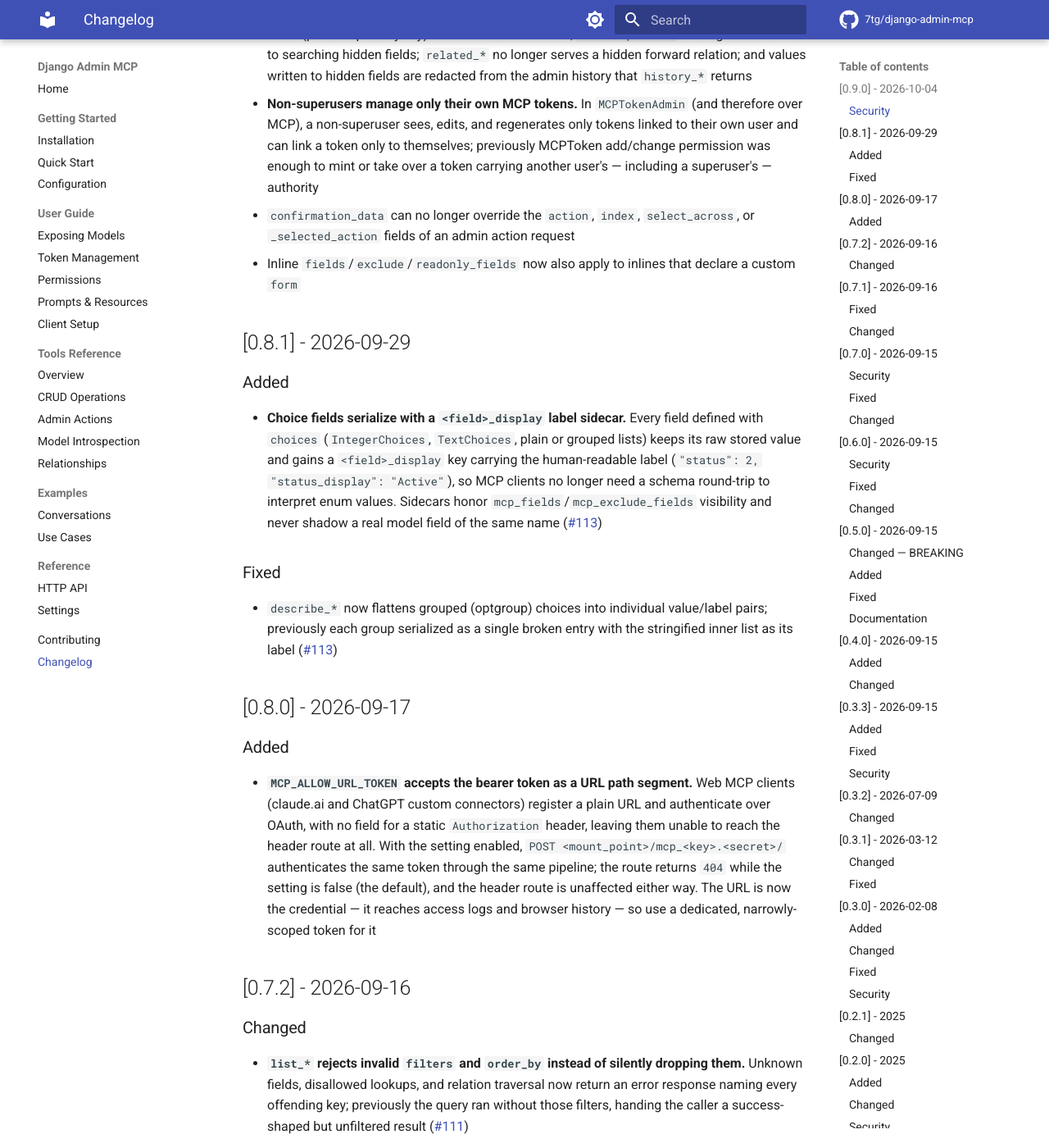
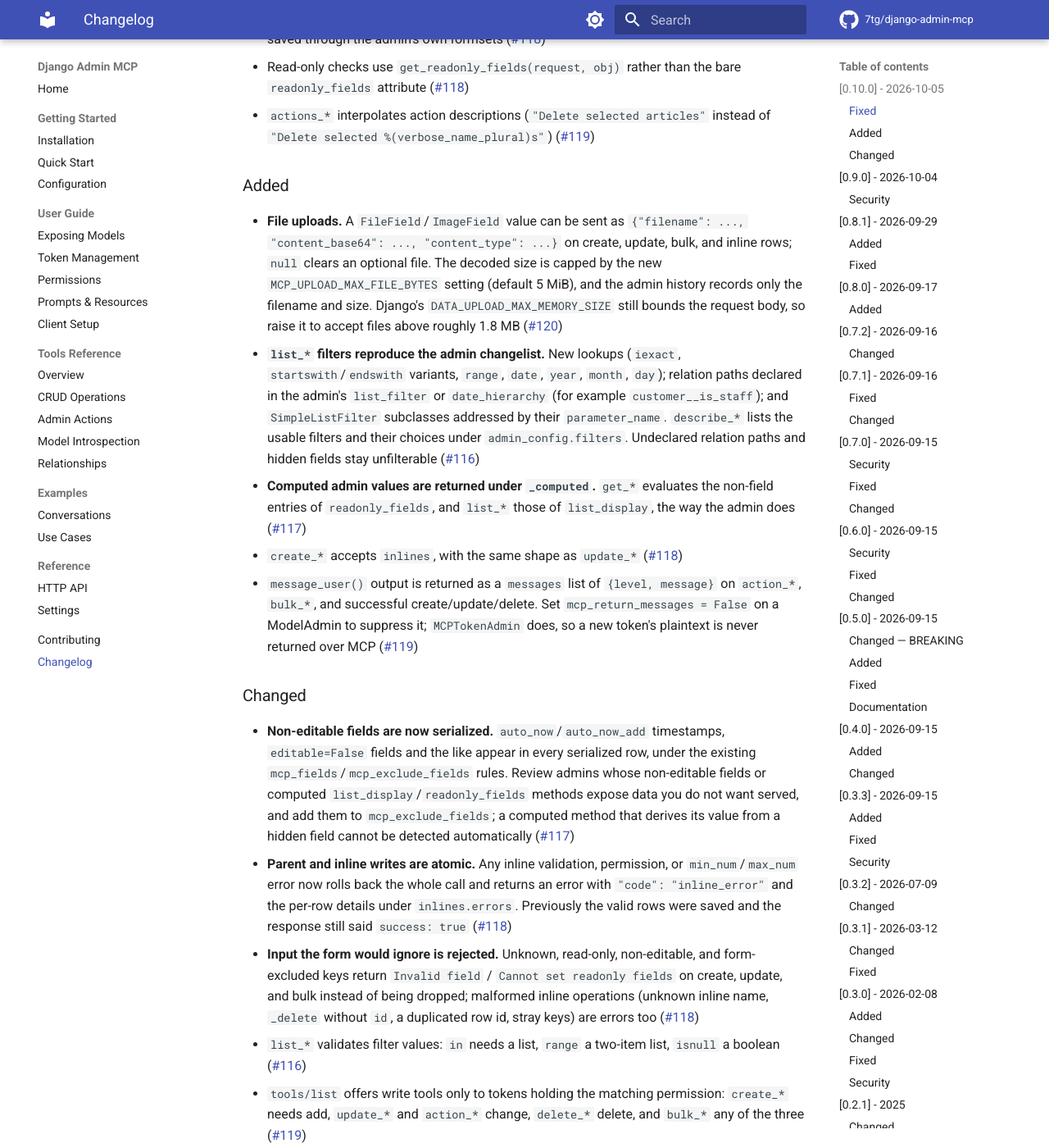
Before and after one commit to 7tg/django-admin-mcp, an MkDocs documentation site: the page built from docs/changelog.md, in a window 1280 px wide and 1400 px high, scrolled down 822 px. Shown: the whole window at 82% size. Built offline with MkDocs 1.6.1 and Material for MkDocs 9.7.7, drawn with Linux system fonts in a browser that asks for light colours; comment, search, counter and statistics services are not loaded; some of the changed text lies outside the part shown.

Commit message:
Bump version to 0.10.0

```diff
--- a/django_admin_mcp/__init__.py
+++ b/django_admin_mcp/__init__.py
@@ -4,7 +4,7 @@
 
 from django_admin_mcp.mixin import MCPAdminMixin
 
-__version__ = "0.9.0"
+__version__ = "0.10.0"
 __author__ = "Barbaros Goren"
 __email__ = "gorenbarbaros@gmail.com"
 __all__ = [
--- a/docs/changelog.md
+++ b/docs/changelog.md
@@ -4,6 +4,34 @@
 
 The format is based on [Keep a Changelog](https://keepachangelog.com/en/1.0.0/),
 and this project adheres to [Semantic Versioning](https://semver.org/spec/v2.0.0.html).
+
+## [0.10.0] - 2026-10-05
+
+This release closes the gaps found by driving every tool against a realistic admin. Several response and validation contracts change; read **Changed** before upgrading.
+
+### Fixed
+- **`update_*` no longer wipes or rejects `DateTimeField` values.** The update path fed `model_to_dict()` output to the admin form as if it were POST data, which the admin's split date/time widget does not read: any update silently set optional `DateTimeField`s to `None`, and models with a required one (including the stock `UserAdmin`, via `date_joined`) could not be updated at all. Updates, bulk updates, and inline updates now change only the fields the caller sent ([#114](https://github.com/7tg/django-admin-mcp/issues/114))
+- Updates no longer fail with a data integrity error when a `JSONField` holds `{}` or `[]` ([#114](https://github.com/7tg/django-admin-mcp/issues/114))
+- `DateTimeField`s accept a single ISO 8601 string on create and update; previously only the widget's `<field>_0`/`<field>_1` keys worked, and only on create ([#114](https://github.com/7tg/django-admin-mcp/issues/114))
+- `create_*` and `bulk_*` create apply model defaults to omitted fields instead of reporting them as required, and fill omitted `prepopulated_fields` targets by slugifying their source fields ([#115](https://github.com/7tg/django-admin-mcp/issues/115))
+- `save_related()` and `save_formset()` overrides now run: create, update, and bulk go through the admin's `save_form` → `save_model` → `save_related` pipeline, with inline rows saved through the admin's own formsets ([#118](https://github.com/7tg/django-admin-mcp/issues/118))
+- Read-only checks use `get_readonly_fields(request, obj)` rather than the bare `readonly_fields` attribute ([#118](https://github.com/7tg/django-admin-mcp/issues/118))
+- `actions_*` interpolates action descriptions (`"Delete selected articles"` instead of `"Delete selected %(verbose_name_plural)s"`) ([#119](https://github.com/7tg/django-admin-mcp/issues/119))
+
+### Added
+- **File uploads.** A `FileField`/`ImageField` value can be sent as `{"filename": ..., "content_base64": ..., "content_type": ...}` on create, update, bulk, and inline rows; `null` clears an optional file. The decoded size is capped by the new `MCP_UPLOAD_MAX_FILE_BYTES` setting (default 5 MiB), and the admin history records only the filename and size. Django's `DATA_UPLOAD_MAX_MEMORY_SIZE` still bounds the request body, so raise it to accept files above roughly 1.8 MB ([#120](https://github.com/7tg/django-admin-mcp/issues/120))
+- **`list_*` filters reproduce the admin changelist.** New lookups (`iexact`, `startswith`/`endswith` variants, `range`, `date`, `year`, `month`, `day`); relation paths declared in the admin's `list_filter` or `date_hierarchy` (for example `customer__is_staff`); and `SimpleListFilter` subclasses addressed by their `parameter_name`. `describe_*` lists the usable filters and their choices under `admin_config.filters`. Undeclared relation paths and hidden fields stay unfilterable ([#116](https://github.com/7tg/django-admin-mcp/issues/116))
+- **Computed admin values are returned under `_computed`.** `get_*` evaluates the non-field entries of `readonly_fields`, and `list_*` those of `list_display`, the way the admin does ([#117](https://github.com/7tg/django-admin-mcp/issues/117))
+- `create_*` accepts `inlines`, with the same shape as `update_*` ([#118](https://github.com/7tg/django-admin-mcp/issues/118))
+- `message_user()` output is returned as a `messages` list of `{level, message}` on `action_*`, `bulk_*`, and successful create/update/delete. Set `mcp_return_messages = False` on a ModelAdmin to suppress it; `MCPTokenAdmin` does, so a new token's plaintext is never returned over MCP ([#119](https://github.com/7tg/django-admin-mcp/issues/119))
+
+### Changed
+- **Non-editable fields are now serialized.** `auto_now`/`auto_now_add` timestamps, `editable=False` fields and the like appear in every serialized row, under the existing `mcp_fields`/`mcp_exclude_fields` rules. Review admins whose non-editable fields or computed `list_display`/`readonly_fields` methods expose data you do not want served, and add them to `mcp_exclude_fields`; a computed method that derives its value from a hidden field cannot be detected automatically ([#117](https://github.com/7tg/django-admin-mcp/issues/117))
+- **Parent and inline writes are atomic.** Any inline validation, permission, or `min_num`/`max_num` error now rolls back the whole call and returns an error with `"code": "inline_error"` and the per-row details under `inlines.errors`. Previously the valid rows were saved and the response still said `success: true` ([#118](https://github.com/7tg/django-admin-mcp/issues/118))
+- **Input the form would ignore is rejected.** Unknown, read-only, non-editable, and form-excluded keys return `Invalid field` / `Cannot set readonly fields` on create, update, and bulk instead of being dropped; malformed inline operations (unknown inline name, `_delete` without `id`, a duplicated row id, stray keys) are errors too ([#118](https://github.com/7tg/django-admin-mcp/issues/118))
+- `list_*` validates filter values: `in` needs a list, `range` a two-item list, `isnull` a boolean ([#116](https://github.com/7tg/django-admin-mcp/issues/116))
+- `tools/list` offers write tools only to tokens holding the matching permission: `create_*` needs add, `update_*` and `action_*` change, `delete_*` delete, and `bulk_*` any of the three ([#119](https://github.com/7tg/django-admin-mcp/issues/119))
+- `update_*` accepts `<field>_id` foreign-key aliases, as `create_*` already did ([#118](https://github.com/7tg/django-admin-mcp/issues/118))
 
 ## [0.9.0] - 2026-10-04
 
--- a/pyproject.toml
+++ b/pyproject.toml
@@ -4,7 +4,7 @@
 
 [project]
 name = "django-admin-mcp"
-version = "0.9.0"
+version = "0.10.0"
 description = "Django admin MCP integration - expose Django admin models to MCP clients"
 readme = "README.md"
 requires-python = ">=3.10"
```
Also changed, not shown: 1 other file.
